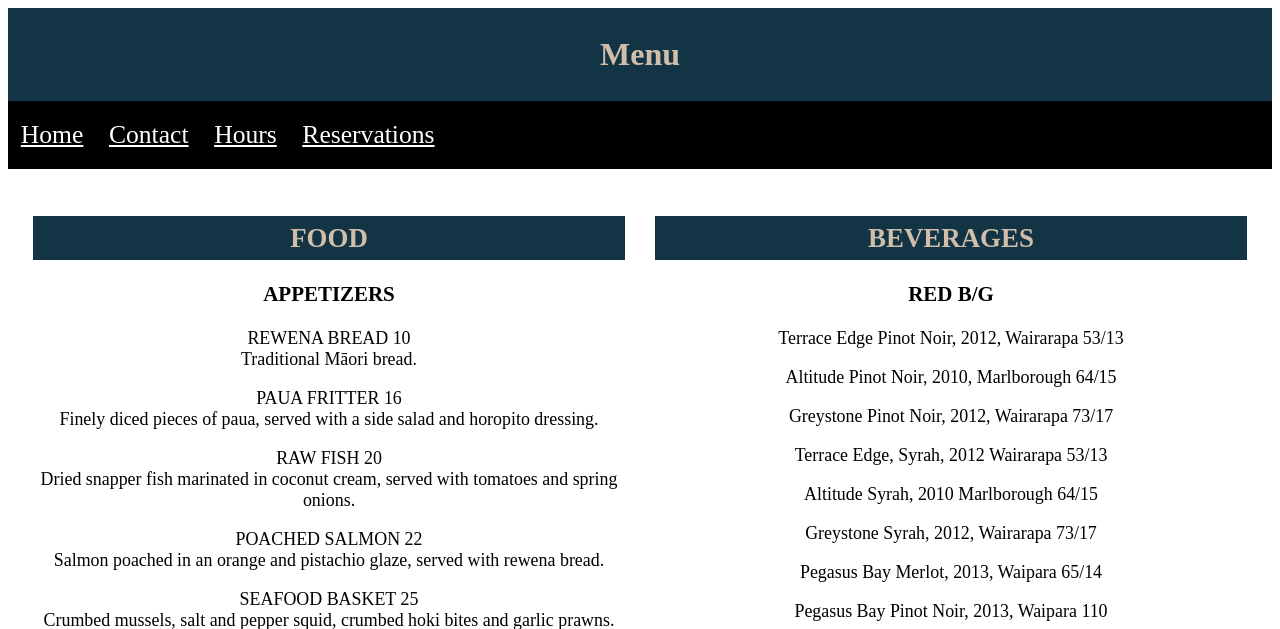
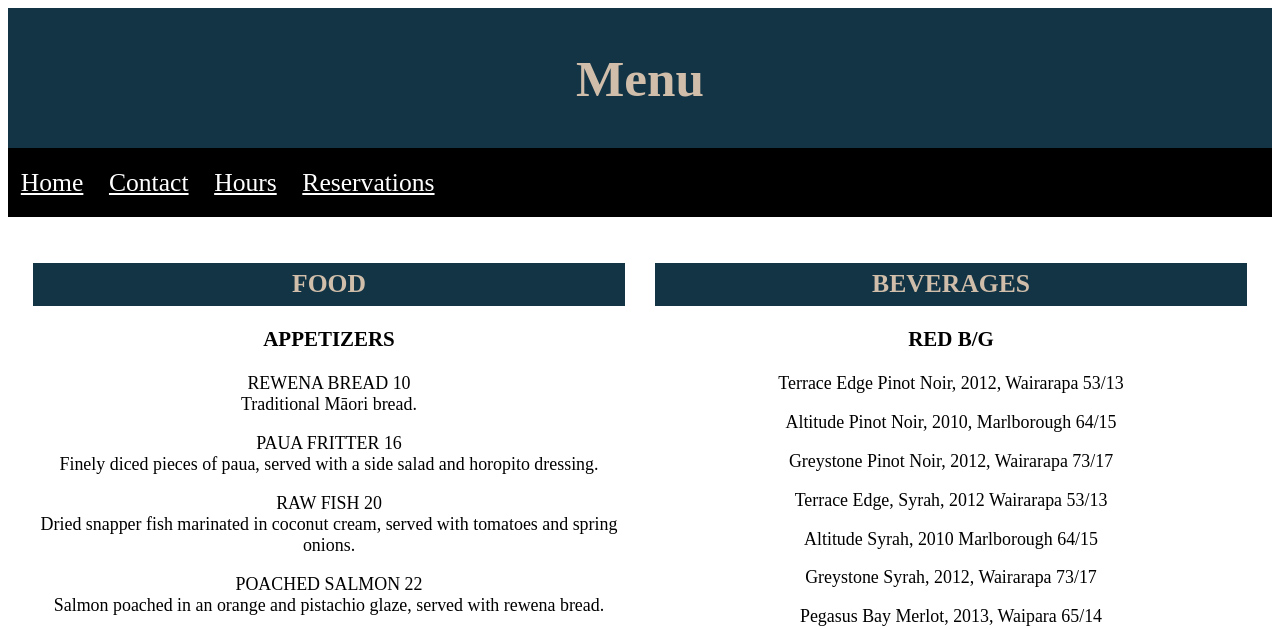
Before and after one commit to ChrisCairns10/ChrisCairns10.github.io, a PHP site: page /Menu/Menu.html in a window 1280 px wide. Shown: the top 629 px of the page. Run offline with PHP 8.4, Linux system fonts and the light colour scheme.

Commit message:
Add files via upload

```diff
--- a/CSS/my-css.css
+++ b/CSS/my-css.css
@@ -13,13 +13,13 @@
     }
 
 /* If the screen size is 601px wide or more, set the font-size of <header> */
-@media screen and (max-width: 600px) {
-    .header {
-        font-size: 2vw;
-        }
+@media screen and (min-width: 601px) {
+.header {
+    font-size: 2vw;
     }
+}
 
-/* If the screen size is 601px wide or less, set the font-size of <header> */
+/* If the screen size is 600px wide or less, set the font-size of <header> */
 @media screen and (max-width: 600px) {
 .header {
     font-size: 4.8vw;
@@ -65,7 +65,7 @@
     }
 }
 
-/* If the screen size is 601px wide or less, set the font-size of <div> */
+/* If the screen size is 600px wide or less, set the font-size of <div> */
 @media screen and (max-width: 600px) {
 .main {
     font-size: 5vw;
```
